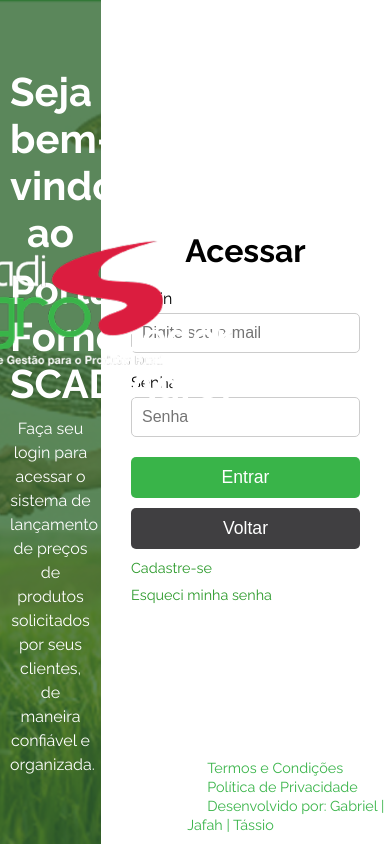
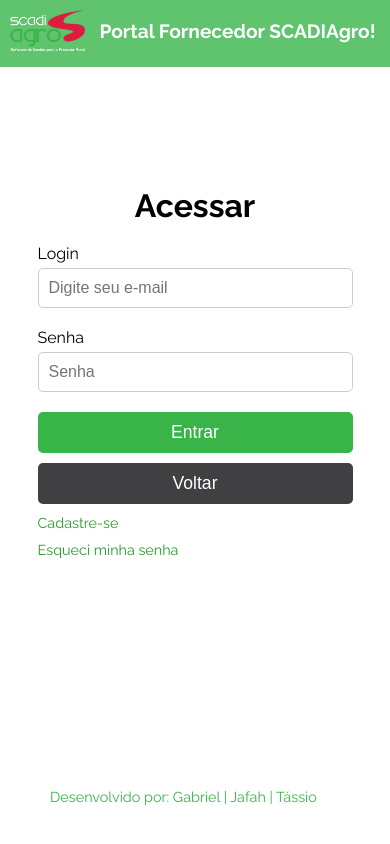
Before and after one commit to TML45/scadiago-supplier-portal, a plain HTML site: page index.html in a window 390 px wide. Drawn offline with Linux system fonts and the light colour scheme.

Commit message:
atualizada a homepage para atender responsividade

```diff
--- a/index.html
+++ b/index.html
@@ -12,15 +12,15 @@
   <body>
     <div class="container">
       <div class="left">
-        <img src="imgs/img-pr+fornec.png" alt="Campo" class="background-image" />
+        <img src="imgs/img-pr+fornec.png" alt="produtorRuralNegociando" class="background-image" id="background-image" />
         <div class="background-overlay"></div>
         <div class="logo-container">
           <img src="imgs/img-logo_scadiagro.png" alt="Logo SCADIAgro" class="logo-color" />
         </div>
         <div class="bemvindo-message">
-          <h1>Seja bem-vindo ao</h1>
-          <h1>Portal Fornecedor SCADIAgro!</h1>
-          <p>
+          <h1 class="welcome">Seja bem-vindo ao</h1>
+          <h1 class="h1Title">Portal Fornecedor SCADIAgro!</h1>
+          <p class="welcome">
             Faça seu login para acessar o sistema de lançamento de preços de
             produtos solicitados por seus clientes, de maneira confiável e
             organizada.
@@ -59,7 +59,7 @@
         <footer>
           <a href="#">Termos e Condições</a>
           <a href="#">Política de Privacidade</a>
-          <a id="dev">Desenvolvido por: Gabriel | Jafah | Tássio</a>
+          <p id="dev">Desenvolvido por: Gabriel | Jafah | Tássio</p>
         </footer>
       </div>
     </div>
--- a/styles/style.css
+++ b/styles/style.css
@@ -28,7 +28,6 @@ header .icon img {
 
 .left {
   flex: 1;
-  background-color: #39B449;
   position: relative;
   display: flex;
   justify-content: space-around;
@@ -195,9 +194,78 @@ footer a {
 footer a:hover {
   text-decoration: underline;
 }
+
 #dev {
   font-size: 0.9rem;
   color: #39B449;
   text-decoration: none;
   margin-left: 20px;
 }
+
+/* MOBILE */
+@media screen and (max-width: 390px) {
+  body, html {
+    height: 390px;
+  }
+
+  .background-image, .welcome {
+    display: none;
+  }
+
+  .background-overlay {
+    background: #39B449;
+  }
+
+  .container {
+    flex-direction: column;
+    height: auto;
+  }
+
+ .logo-container {
+    margin-top: 10px;
+    height: 5vh;
+    width: auto;
+    align-items: left;
+    margin-bottom: 0;
+    position: relative;
+    margin-left: 10px;
+
+  }
+
+  .bemvindo-message{
+    position: relative;
+    top: 0;
+    left: 0;
+    transform: none;
+    text-align: center;
+    margin: 20px auto;;
+  }
+
+  .bemvindo-message h1 {
+    font-size: 1.2rem;
+    margin-bottom: 5px;
+  }
+
+  .direita {
+    margin-top: 100px;
+    padding: 20px;
+  }
+
+  .login-form {
+    width: 90%;
+    max-width: none;
+  }
+
+  footer {
+    margin-top: 210px;
+    width: 100%;
+    position: relative;
+    bottom: 0;
+    padding: 10px;
+  }
+
+  footer a {
+    display: none;
+  }
+
+}
```
